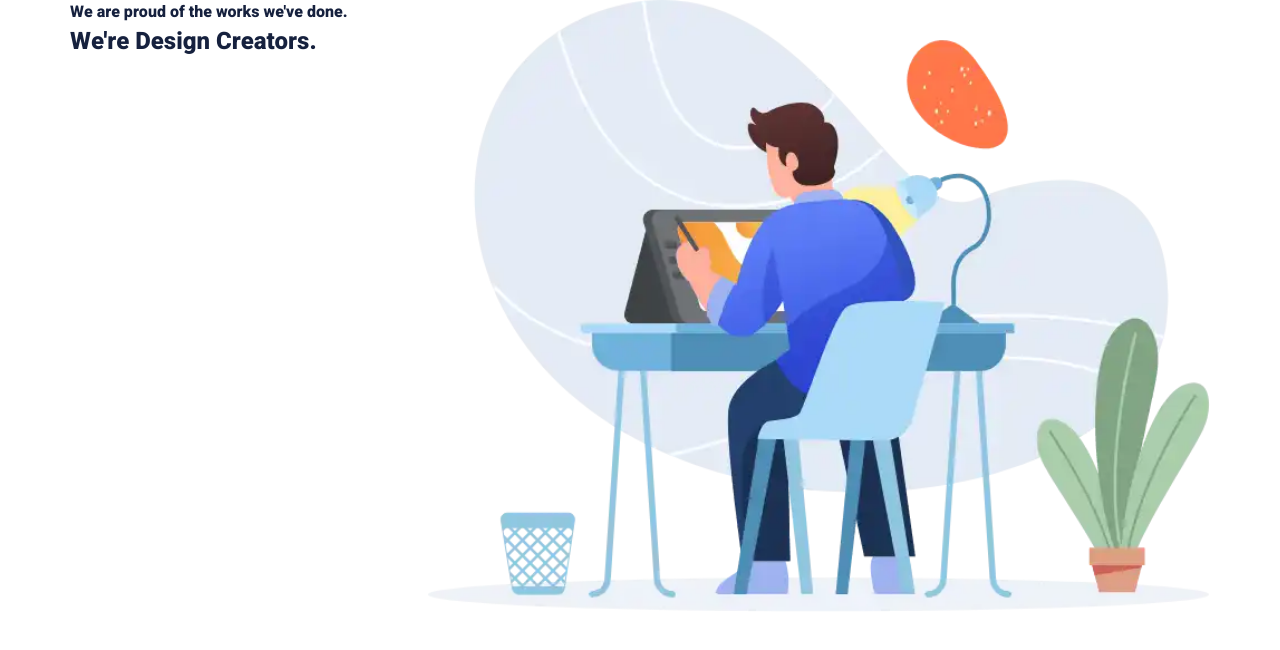
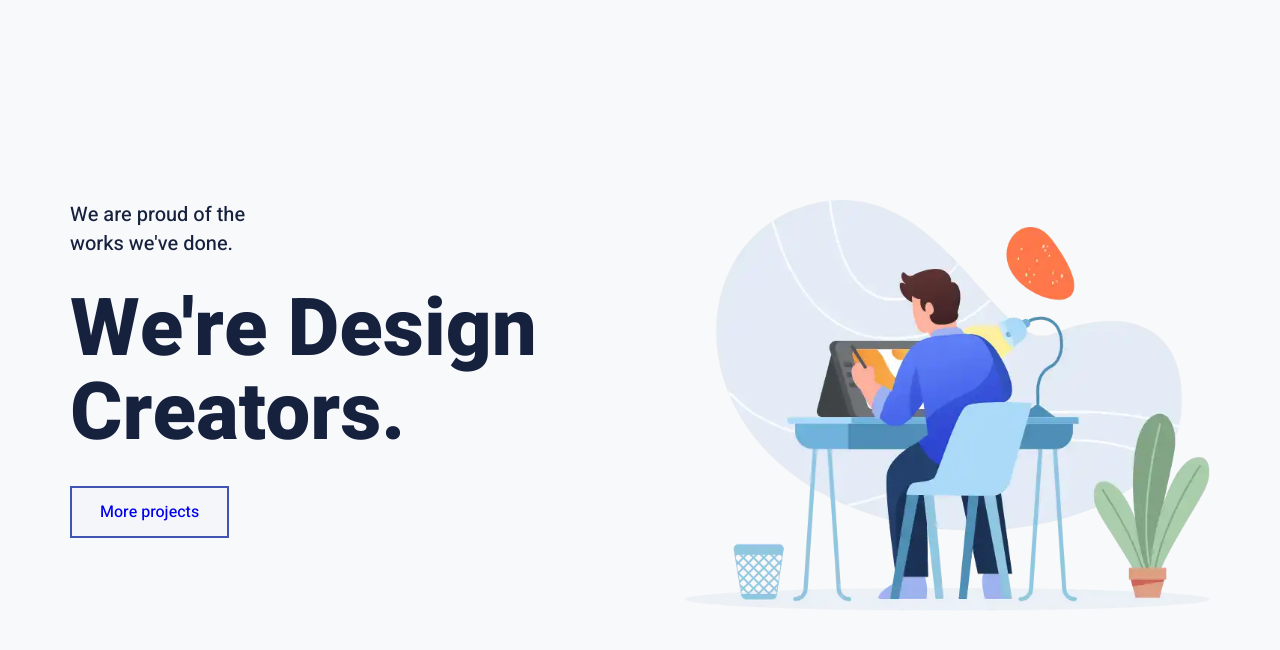
Before and after one commit to doatkolom-learning/html-agency-portfolio, a website: page index.html in a window 1280 px wide. Drawn offline with Linux system fonts and the light colour scheme.

Commit message:
banner compleated

```diff
--- a/index.html
+++ b/index.html
@@ -13,8 +13,20 @@
         <div class="container">
             <div class="row">
                 <div class="col">
-                    <h4>We are proud of the works we've done.</h4>
+                    <h4>We are proud of the <br> works we've done.</h4>
                     <h1>We're Design Creators.</h1>
+                    <div class="row">
+                     <div class="btn-wrapper">
+                        <button class="btn">
+                            <a href="#">More projects</a>
+                        </button>
+                     </div>
+                     <div class="video-content">
+                        <a href="https://www.youtube.com/embed/1MTkZPys7mU?feature=oembed?playlist=1MTkZPys7mU&amp;mute=0&amp;autoplay=0&amp;loop=no&amp;controls=0&amp;start=0&amp;end=" class="ekit-video-popup ekit-video-popup-btn  " target="_blank" rel="noopener">
+                            <i class="fas fa-play"></i>
+                        </a>
+                     </div>
+                    </div>
                 </div>
                 <div class="col">
                     <picture>
@@ -25,5 +37,6 @@
         </div>
     </section>
     <!-- banner section end -->
+
 </body>
 </html>
--- /dev/null
+++ b/src/components/_button.scss
@@ -0,0 +1,19 @@
+.btn{
+    @extend .font-primary;
+    font-size: 16px;
+    font-weight: 500;
+    padding: 12px 28px;
+    border: 2px solid $btn-clr;
+    background-color: $bacground-bg;
+    text-align: center;
+
+
+}
+
+.btn:hover{
+    background-color: $btn-clr;
+}
+
+.btn a:hover{
+    color: $bacground-clr;
+}
--- a/src/layouts/_banner.scss
+++ b/src/layouts/_banner.scss
@@ -0,0 +1,19 @@
+#banner-section{
+    padding: 200px 0;
+    background-color: $bacground-clr;
+
+    h4{
+        font-size: 20px;
+        font-weight: 500;
+        line-height: 1.45em;
+
+    }
+
+    h1{
+        font-size: 80px;
+        font-weight: 800;
+        line-height: 1.05em;
+        margin: 30px 0;
+    }
+
+}
--- a/src/master.scss
+++ b/src/master.scss
@@ -1,4 +1,6 @@
 @import './utills/varriable';
 @import './base/reset';
 @import './utills/common';
-@import './layouts/header';
+@import './utills/mixin';
+@import './components/button';
+@import './layouts/banner';
--- a/src/utills/_common.scss
+++ b/src/utills/_common.scss
@@ -10,6 +10,10 @@
 .col {
     flex-grow: 1;
 }
+a, a:hover{
+    text-decoration: none;
+}
+
 
 .w-full {
     width: 100%;
```
Also changed, not shown: build/master.css, src/layouts/_header.scss (added), src/utills/_mixin.scss (added).
